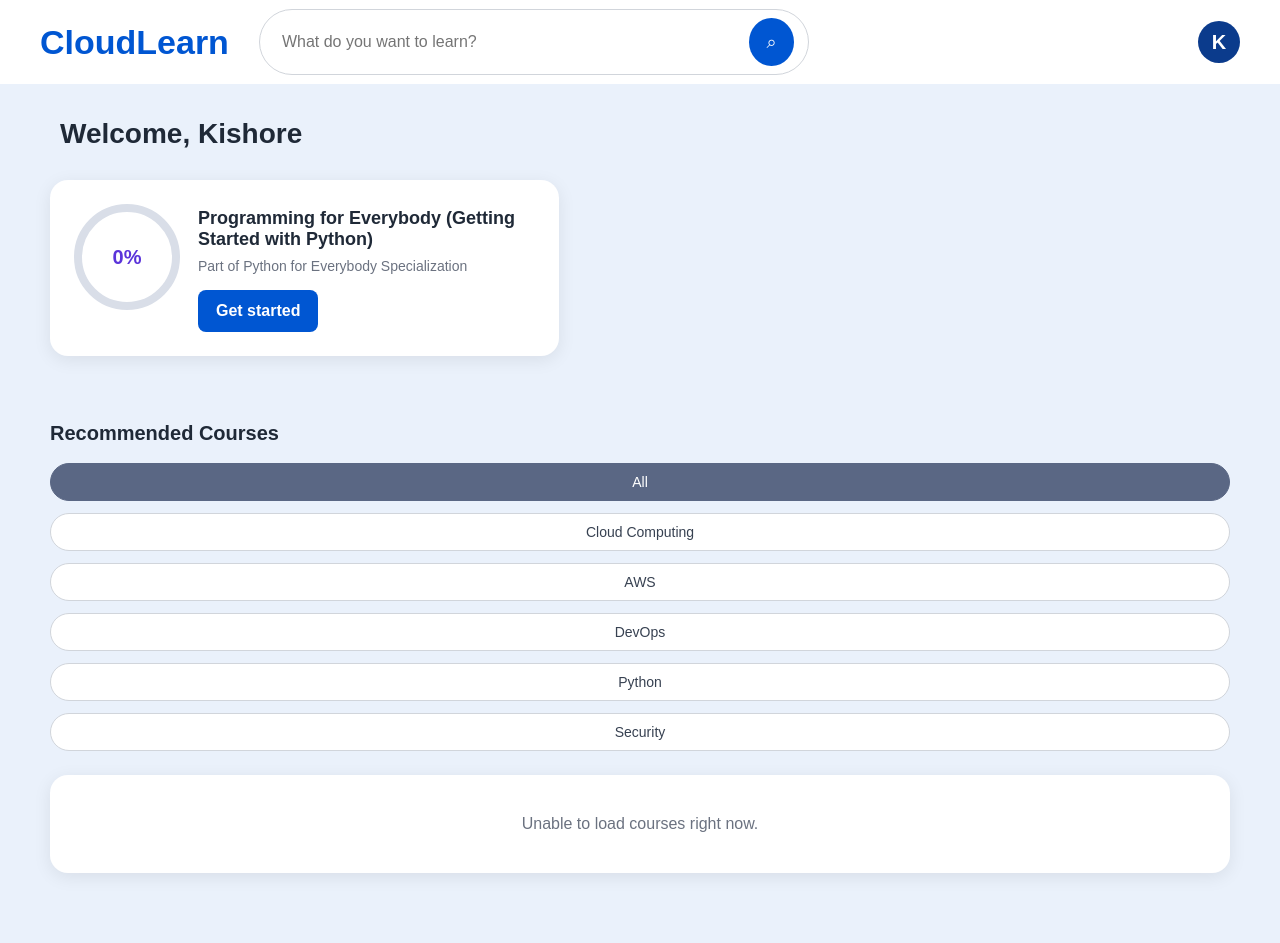
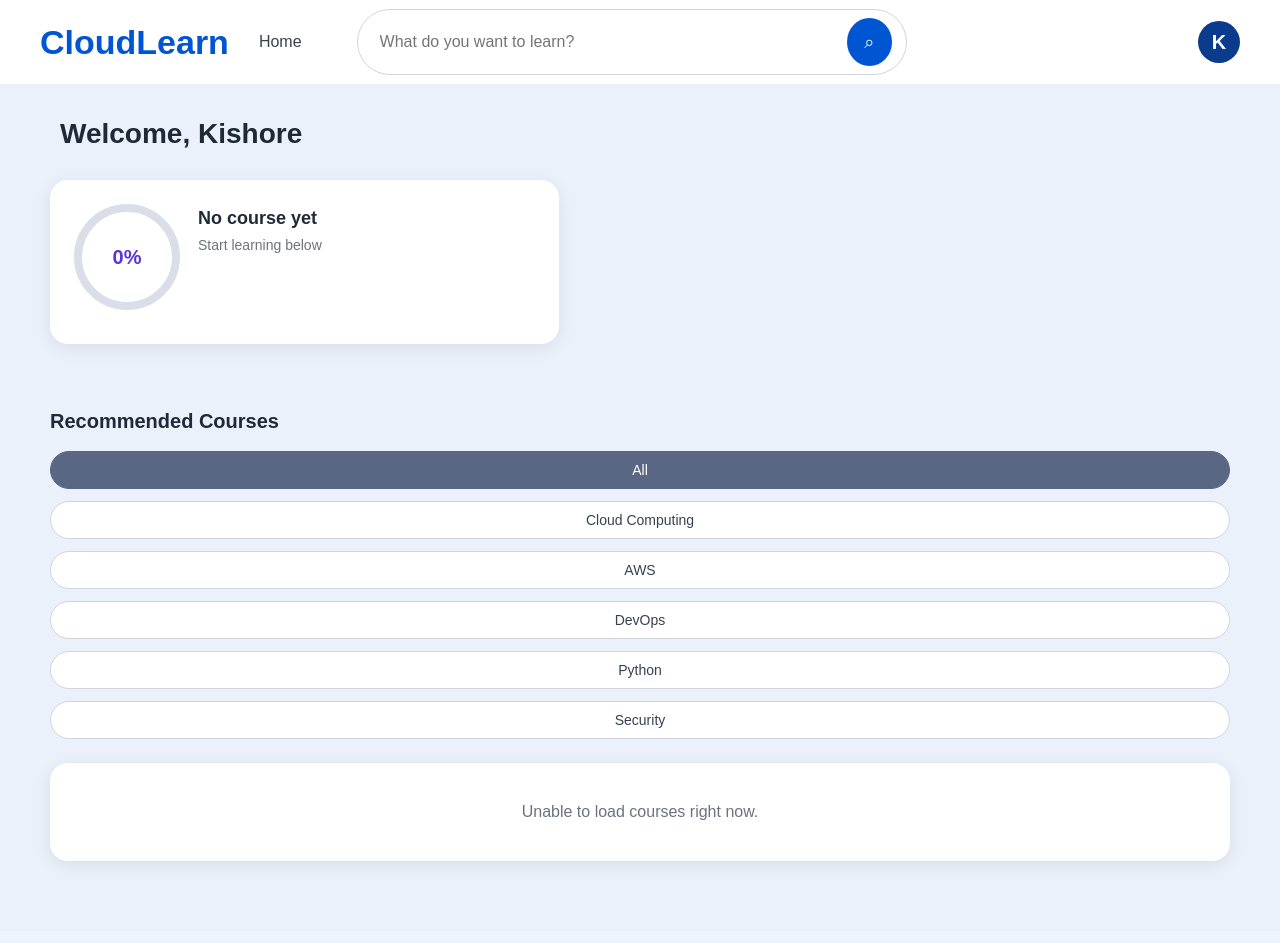
Before and after one commit to kishore-0501/CloudLearn, a Flask app: page /courses-page in a window 1280 px wide. After the commit the page ends 866 px from the top, so only its background shows below. Run offline with Flask 3, Linux system fonts and the light colour scheme; some libraries are stand-ins or nearby versions.

Commit message:
course page

```diff
--- a/templates/courses.html
+++ b/templates/courses.html
@@ -346,6 +346,10 @@
         <div class="nav-left">
             <div class="logo">CloudLearn</div>
 
+            <div class="nav-links">
+                <a href="/">Home</a>
+            </div>
+
 
             <div class="search-box">
                 <input type="text" id="searchInput" placeholder="What do you want to learn?" onkeyup="filterCourses()">
@@ -354,6 +358,7 @@
         </div>
 
         <div class="nav-right">
+
             <div class="profile-circle">K</div>
         </div>
     </div>
@@ -368,11 +373,11 @@
 
                 <div class="progress-card">
                     <div class="progress-wrapper">
-                        <div class="progress-circle">0%</div>
+                        <div class="progress-circle" id="progressValue">0%</div>
                         <div class="progress-content">
-                            <h3>Programming for Everybody (Getting Started with Python)</h3>
-                            <p>Part of Python for Everybody Specialization</p>
-                            <button class="primary-btn">Get started</button>
+                            <h3 id="latestTitle">No course yet</h3>
+                            <p id="latestInstructor">Start learning below</p>
+                            <button class="primary-btn" id="startBtn" style="display:none;">Continue</button>
                         </div>
                     </div>
                 </div>
@@ -408,6 +413,7 @@ async function loadCourses(){
         let data = await res.json();
         allCourses = data;
         renderCourses();
+        showLatestCourse();
     } catch(error){
         document.getElementById("courseList").innerHTML = `
             <div class="empty-state">
@@ -481,6 +487,49 @@ function setCategory(category, element){
 }
 
 loadCourses();
+
+function showLatestCourse(){
+    if(allCourses.length === 0){
+        return;
+    }
+
+    // Get latest uploaded course (last item)
+    let latest = allCourses[allCourses.length - 1];
+
+    document.getElementById("latestTitle").innerText = latest.title;
+    document.getElementById("latestInstructor").innerText = "By " + latest.instructor;
+
+    let progress = localStorage.getItem(latest.course_id);
+
+    if(!progress){
+        progress = 0;
+    }
+
+    document.getElementById("progressValue").innerText = progress + "%";
+
+    let btn = document.getElementById("startBtn");
+    btn.style.display = "inline-block";
+
+    btn.onclick = () => openVideo(latest.video_url, latest.course_id);
+}
+
+function openVideo(url, courseId){
+    window.open(url, "_blank");
+
+    // simulate progress (for demo)
+    let current = localStorage.getItem(courseId) || 0;
+
+    current = parseInt(current) + 20;
+
+    if(current > 100){
+        current = 100;
+    }
+
+    localStorage.setItem(courseId, current);
+
+    // update UI
+    document.getElementById("progressValue").innerText = current + "%";
+}
 </script>
 
 </body>
```
